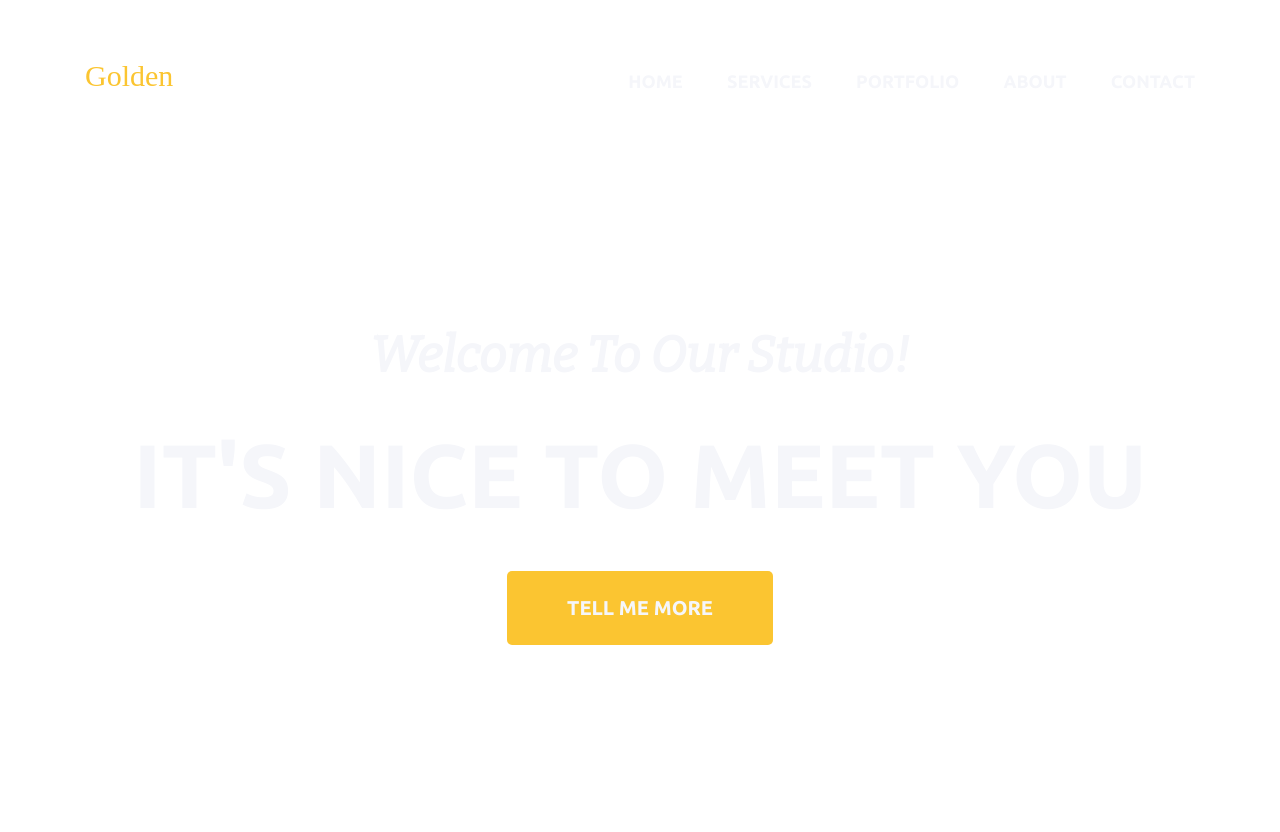
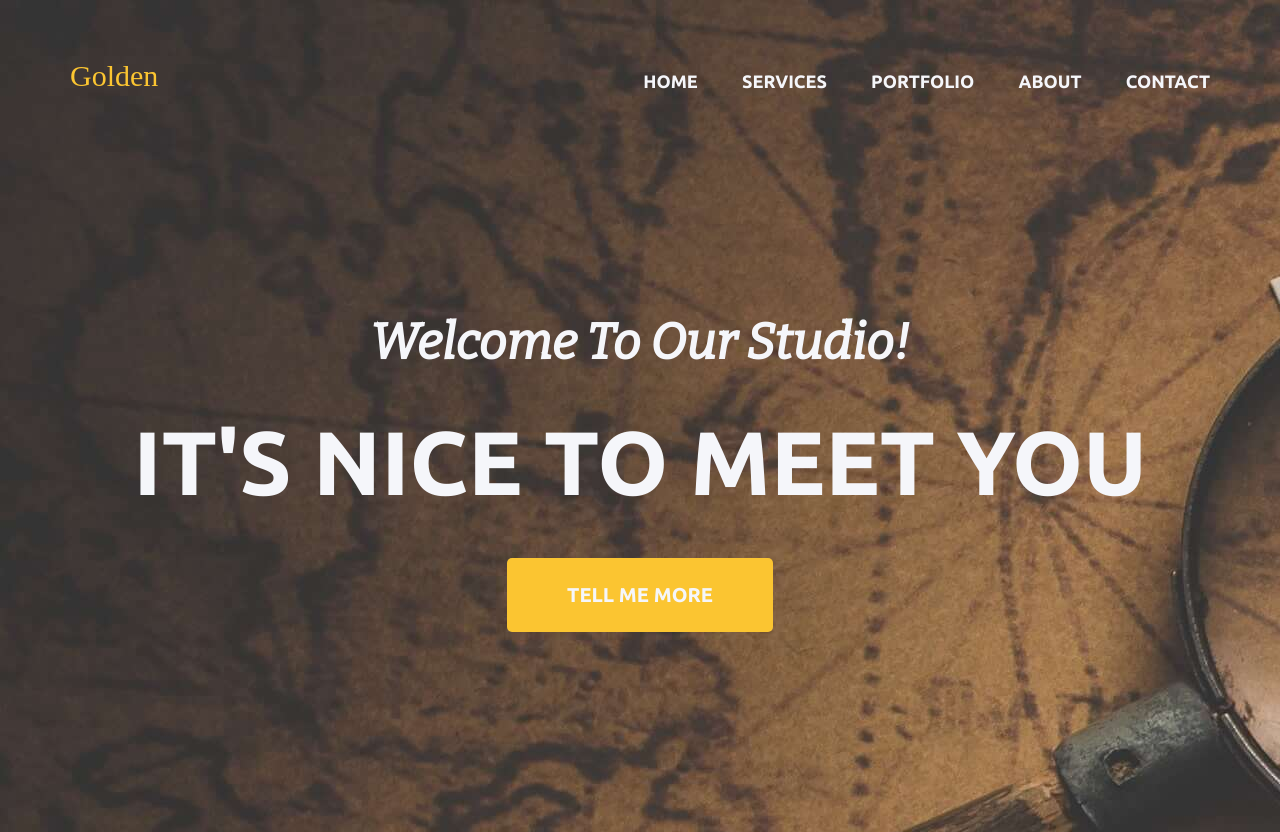
Before and after one commit to KevinKaluzny/zad-4, a website: page index.html in a window 1280 px wide. Before the commit the page ends 800 px from the top, so only its background shows below. Drawn offline with nearby package versions, Linux system fonts and the light colour scheme; a web font is replaced by a local one.

Commit message:
Add background image for page header

```diff
--- a/index.html
+++ b/index.html
@@ -12,8 +12,9 @@
     <link href="https://fonts.googleapis.com/css2?family=Bitter:ital@1&family=Lora&family=Playfair+Display:ital,wght@1,600&family=Ubuntu:wght@700&display=swap" rel="stylesheet">
 </head>
 <body>
+    <header>
+        <div class="container">
             <nav>
-        <div class="container">
                 <a class="brand">Golden</a>
 
                 <ul>
@@ -23,14 +24,11 @@
                     <li><a href="#">ABOUT</a></li>
                     <li><a href="#">CONTACT</a></li>
                 </ul>
-        </div>
             </nav>
 
-    <header>
-        <div class="container">
             <h2>Welcome To Our Studio!</h2>
             <h1>IT'S NICE TO MEET YOU</h1>
-            <button>TELL ME MORE</button>
+            <button type="button">TELL ME MORE</button>
         </div>
     </header>
 </body>
--- a/sass/style.scss
+++ b/sass/style.scss
@@ -22,6 +22,7 @@ body {
     line-height: 1.7;
     font-family: 'Lora', sans-serif;
     color: $color-three;
+    position: relative;
 }
 
 .container {
@@ -30,9 +31,14 @@ body {
 
 /* Navigation */
 
-nav .container {
+nav {
+    padding-top: 50px;
+    position: absolute;
+    top: 0;
+    left: 0;
+    right: 0;
+    display: flex;
     justify-content: space-between;
-    margin-top: 50px;
 }
 
 .brand {
@@ -61,12 +67,14 @@ nav li a {
 /* Page header */
 
 header {
-    margin-top: 200px;
+    background-image: url("../images/pexels-pixabay-163185.jpg");
 }
 
 header .container {
     display: block;
     text-align: center;
+    position: relative;
+    padding: 300px 0 200px 0;
 }
 
 header h2 {
```
Also changed, not shown: css/style.css, images/pexels-anna-tarazevich-4985338.jpg (added), images/pexels-iselene-kei-borromeo-marzan-1827548.jpg (added), images/pexels-jess-bailey-designs-876467.jpg (added), images/pexels-magda-ehlers-2660262.jpg (added), images/pexels-marlene-leppänen-1925099.jpg (added), images/pexels-picjumbocom-196645.jpg (added), images/pexels-pixabay-163185.jpg (added), 1 other file. Lines whose indentation alone changed are shown as unchanged.
